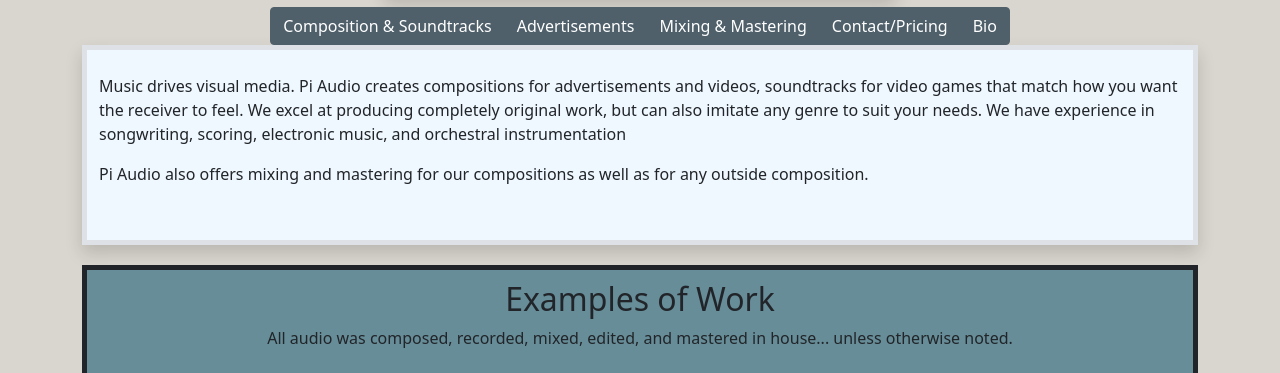
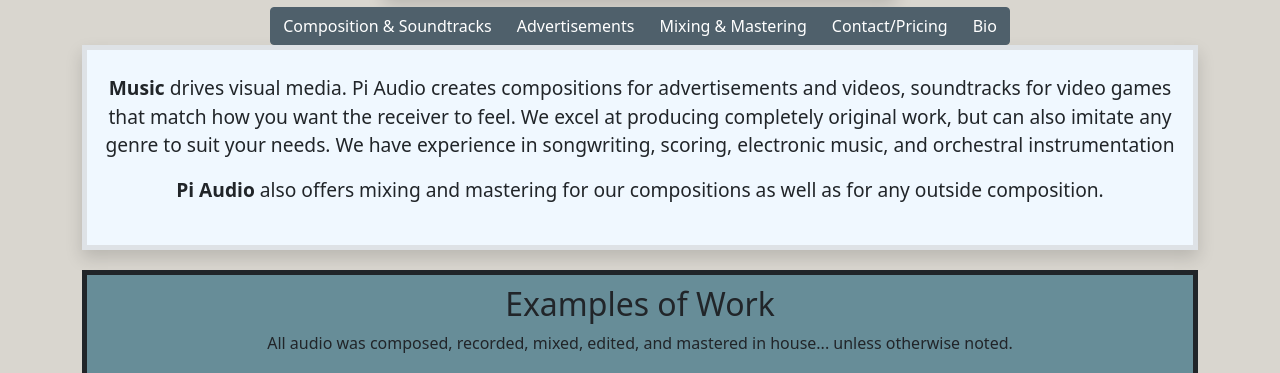
Before and after one commit to iRing21/iRing21.github.io, a plain HTML site: page piAudioSite/index.html in a window 1280 px wide. Shown: the part 427-800 px from the top of the page. Drawn offline with nearby package versions, Linux system fonts and the light colour scheme.

Commit message:
made font BIG

```diff
--- a/piAudioSite/index.html
+++ b/piAudioSite/index.html
@@ -85,26 +85,26 @@
             </div>
             <div class="container border border-5 shadow" id="descriptionContainer">
               <div class="container tabDesciptions" id="compositionDesc">
-                <p>Music drives visual media. Pi Audio creates compositions for advertisements and videos, soundtracks for video games that match how you want the receiver to feel.
+                <p class="tabDescriptionsP"><strong>Music</strong> drives visual media. Pi Audio creates compositions for advertisements and videos, soundtracks for video games that match how you want the receiver to feel.
                   We excel at producing completely original work, but can also imitate any genre to suit your needs.
                   We have experience in songwriting, scoring, electronic music, and orchestral instrumentation</p>
-                <p>
-                  Pi Audio also offers mixing and mastering for our compositions as well as for any outside composition.</p>
+                <p class="tabDescriptionsP">
+                  <strong>Pi Audio</strong> also offers mixing and mastering for our compositions as well as for any outside composition.</p>
               </div>
               <div class="container tabDesciptions" id="advertisingDesc">
-                <p>Pi Audio provides every step of audio advertisement creation: composition, voiceover, foley, editing, mixing, and mastering.</p>
-                <p>We have experience in audio editing for commercial, artistic, advertisement and informational contexts, and can cut out the dead air so your work can stand out.</p>
+                <p class="tabDescriptionsP"><strong>Pi Audio</strong> provides every step of audio advertisement creation: composition, voiceover, foley, editing, mixing, and mastering.</p>
+                <p class="tabDescriptionsP">We have experience in audio editing for commercial, artistic, advertisement and informational contexts, and can cut out the dead air so your work can stand out.</p>
               </div>
               <div class="container tabDesciptions" id="mixingDesc">
-                <p>Pi Audio offers audio editing, mixing, and mastering for any previously recorded files.
+                <p class="tabDescriptionsP"><strong>Pi Audio</strong> offers audio editing, mixing, and mastering for any previously recorded files.
                   Songs, ads, trailers, and video will be edited cleanly and produced to LUFS standards. We can also add sound layers and voiceovers to any projects.</p>
               </div>
               <div class="container tabDesciptions" id="contactDesc">
-                <p><strong>piaudiova@gmail.com</strong></p>
-                <p><strong>Pricing:</strong> Please contact us for details, as our prices differ depending on what work is needed.</p>
+                <p class="tabDescriptionsP"><strong>piaudiova@gmail.com</strong></p>
+                <p class="tabDescriptionsP"><strong>Pricing:</strong> Please contact us for details, as our prices differ depending on what work is needed.</p>
               </div>
               <div class="container tabDesciptions" id="bioDesc">
-                <p>Pi Audio is a partnership between Peter and Ian, two friends and peers
+                <p class="tabDescriptionsP"><strong>Pi Audio</strong> is a partnership between Peter and Ian, two friends and peers
                   who met at James Madison University while studying music.
                   Our education focused on audio engineering and recording in creative and professional
                   contexts, as well as music theory and composition. We have spent years
--- a/piAudioSite/styles.css
+++ b/piAudioSite/styles.css
@@ -83,6 +83,11 @@
     min-height: 200px; /* once descriptions have been decided on, just set it to one
     a min height that contains them all */
 
+}
+
+.tabDescriptionsP {
+    font-size: 1.2rem;
+    text-align: center;
 }
 
 /* Accordion Section */
```
